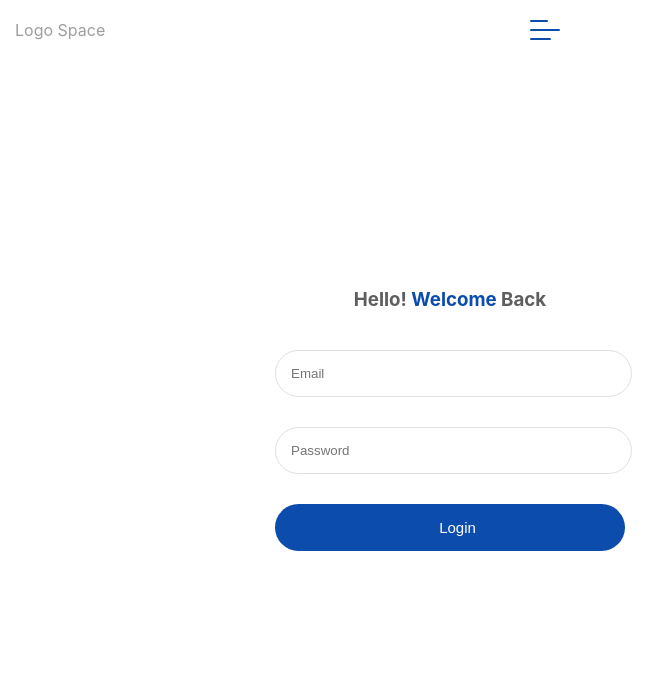
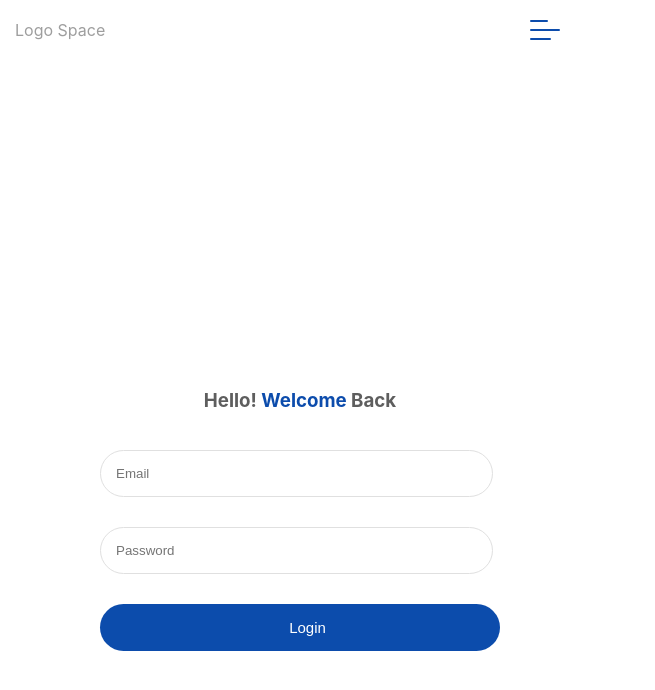
Before and after one commit to ObinnaKelvin/sapphire, a React (Create React App) app: page /patient-login in a window 600 px wide. Shown: the top 690 px of the page, 655 px wide, since content can reach past the window. Built offline with nearby package versions, Linux system fonts and the light colour scheme.

Commit message:
patient login created >320px and desktop

```diff
--- a/src/View/components/navigation/navbar.scss
+++ b/src/View/components/navigation/navbar.scss
@@ -344,7 +344,7 @@
             // top: -870px;
             top: 60px;
             // left: 0px;
-            left: 900px;
+            left: 1500px;
             transition: 500ms;
             z-index: 13;
 
@@ -387,7 +387,7 @@
 
         .navbar-overlay {
             top: 60px;
-            left: 400px;
+            left: 1000px;
             transition: 500ms;
             // z-index: 13;
         }
@@ -426,7 +426,7 @@
             // top: -870px;
             top: 60px;
             // left: 0px;
-            left: 900px;
+            left: 1500px;
             transition: 500ms;
             z-index: 13;
 
@@ -469,7 +469,7 @@
 
         .navbar-overlay {
             top: 60px;
-            left: 400px;
+            left: 1000px;
             transition: 500ms;
             // z-index: 13;
         }
--- a/src/View/pages/patientLogin/plogin.scss
+++ b/src/View/pages/patientLogin/plogin.scss
@@ -173,5 +173,280 @@
         }
     }
 
+}
+
+@media only screen and (min-width: 401px) and (max-width: 450px){ //Mobile
+
+    .plogin-container {
+        display: flex;
+
+        .plogin-wrapper {
+
+            display: flex;
+            flex-direction: column;
+            width: 100%;
+            // margin: 60px 0px 0px 0px;
+            // border: 1px solid red;
+
+            .plogin-wrapper-left {
+                // width: 50%;
+                width: 200px;
+                // border: 1px solid red;
+                height: 200px;
+                display: flex;
+                align-items: center;
+                justify-content: center;
+                margin: 40px 20px -50px auto;
+
+                img {
+                    width: 200px;
+                }
+            }
+            .plogin-wrapper-right {
+                display: flex;
+                flex-direction: column;
+                align-items: center;
+                justify-content: center;
+                width: 100%;
+                // border: 1px solid red;
+
+                .form-holder {
+                    display: flex;
+                    flex-direction: column;
+                    width: 300px;
+                    // border: 1px solid red;
+                    padding: 50px 30px;
+
+                    .headerText {
+                        margin: 20px auto ;
+                        color: #5e5e5e;
+                        span {
+                            color: #0C4CAC;
+                        }
+                    }
+
+                    form {
+                        display: flex;
+                        flex-direction: column;
+                        gap: 30px;
+
+                        section {
+                            display: flex;
+                            flex-direction: column;
+                            gap: 30px;
+
+                            input:focus, textarea:focus, select:focus {
+                                outline: #0C4CAC;
+                                border: 1px solid #0C4CAC;
+                            }
+
+                            .formInput {
+                                width: 94%;
+                                padding: 15px 0px 15px 15px;
+                                border-radius: 2em;
+                                border: 1px solid #e0e0e0;
+                            }
+
+                        }
+
+                        button {
+                            margin: 0px auto ;
+                            padding: 15px 0px 15px 15px;
+                            border-radius: 2em;
+                            border: none;
+                            width: 100%;
+                            background-color: #0C4CAC;
+                            color: white;
+                            font-size: 15px;
+                        }
+                    }
+                }
+
+            }
+
+        }
+    }
 
 }
+
+@media only screen and (min-width: 451px) and (max-width: 700px){ //Mini Tablet
+
+    .plogin-container {
+        display: flex;
+
+        .plogin-wrapper {
+
+            display: flex;
+            flex-direction: column;
+            width: 100%;
+            // margin: 60px 0px 0px 0px;
+            // border: 1px solid red;
+
+            .plogin-wrapper-left {
+                // width: 50%;
+                width: 300px;
+                // border: 1px solid red;
+                height: 300px;
+                display: flex;
+                align-items: center;
+                justify-content: center;
+                margin: 50px 20px -50px auto;
+
+                img {
+                    width: 300px;
+                }
+            }
+            .plogin-wrapper-right {
+                display: flex;
+                flex-direction: column;
+                align-items: center;
+                justify-content: center;
+                width: 100%;
+                // border: 1px solid red;
+
+                .form-holder {
+                    display: flex;
+                    flex-direction: column;
+                    width: 400px;
+                    // border: 1px solid red;
+                    padding: 50px 30px;
+
+                    .headerText {
+                        margin: 20px auto ;
+                        color: #5e5e5e;
+                        span {
+                            color: #0C4CAC;
+                        }
+                    }
+
+                    form {
+                        display: flex;
+                        flex-direction: column;
+                        gap: 30px;
+
+                        section {
+                            display: flex;
+                            flex-direction: column;
+                            gap: 30px;
+
+                            input:focus, textarea:focus, select:focus {
+                                outline: #0C4CAC;
+                                border: 1px solid #0C4CAC;
+                            }
+
+                            .formInput {
+                                width: 94%;
+                                padding: 15px 0px 15px 15px;
+                                border-radius: 2em;
+                                border: 1px solid #e0e0e0;
+                            }
+
+                        }
+
+                        button {
+                            margin: 0px auto ;
+                            padding: 15px 0px 15px 15px;
+                            border-radius: 2em;
+                            border: none;
+                            width: 100%;
+                            background-color: #0C4CAC;
+                            color: white;
+                            font-size: 15px;
+                        }
+                    }
+                }
+
+            }
+
+        }
+    }
+}
+
+@media only screen and (min-width: 701px) and (max-width: 960px){ //Mini Tablet
+    .plogin-container {
+        display: flex;
+
+        .plogin-wrapper {
+
+            display: flex;
+            width: 100%;
+            // margin: 60px 0px 0px 0px;
+            // border: 1px solid red;
+
+            .plogin-wrapper-left {
+                width: 50%;
+                // border: 1px solid red;
+                height: 100vh;
+                display: flex;
+                align-items: center;
+                justify-content: center;
+
+                img {
+                    width: 400px;
+                }
+            }
+            .plogin-wrapper-right {
+                display: flex;
+                flex-direction: column;
+                align-items: center;
+                justify-content: center;
+                width: 50%;
+                // border: 1px solid red;
+
+                .form-holder {
+                    display: flex;
+                    flex-direction: column;
+                    width: 320px;
+                    // border: 1px solid red;
+                    padding: 50px 30px;
+
+                    .headerText {
+                        margin: 20px auto ;
+                        color: #5e5e5e;
+                        span {
+                            color: #0C4CAC;
+                        }
+                    }
+
+                    form {
+                        display: flex;
+                        flex-direction: column;
+                        gap: 30px;
+
+                        section {
+                            display: flex;
+                            flex-direction: column;
+                            gap: 30px;
+
+                            input:focus, textarea:focus, select:focus {
+                                outline: #0C4CAC;
+                                border: 1px solid #0C4CAC;
+                            }
+
+                            .formInput {
+                                width: 97%;
+                                padding: 15px 0px 15px 15px;
+                                border-radius: 2em;
+                                border: 1px solid #e0e0e0;
+                            }
+
+                        }
+
+                        button {
+                            margin: 0px auto ;
+                            padding: 15px 0px 15px 15px;
+                            border-radius: 2em;
+                            border: none;
+                            width: 100%;
+                            background-color: #0C4CAC;
+                            color: white;
+                            font-size: 15px;
+                        }
+                    }
+                }
+
+            }
+
+        }
+    }
+}
```
